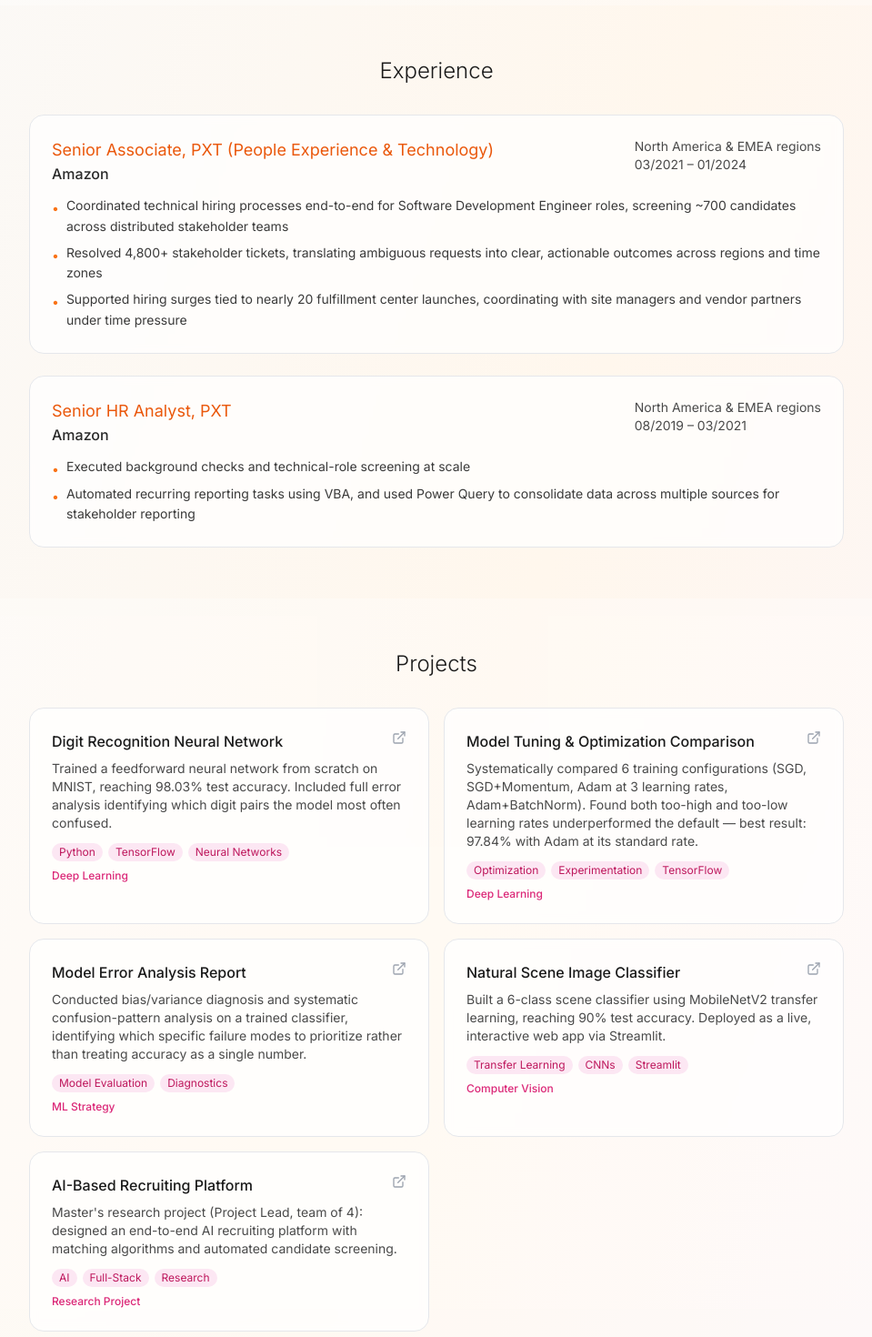
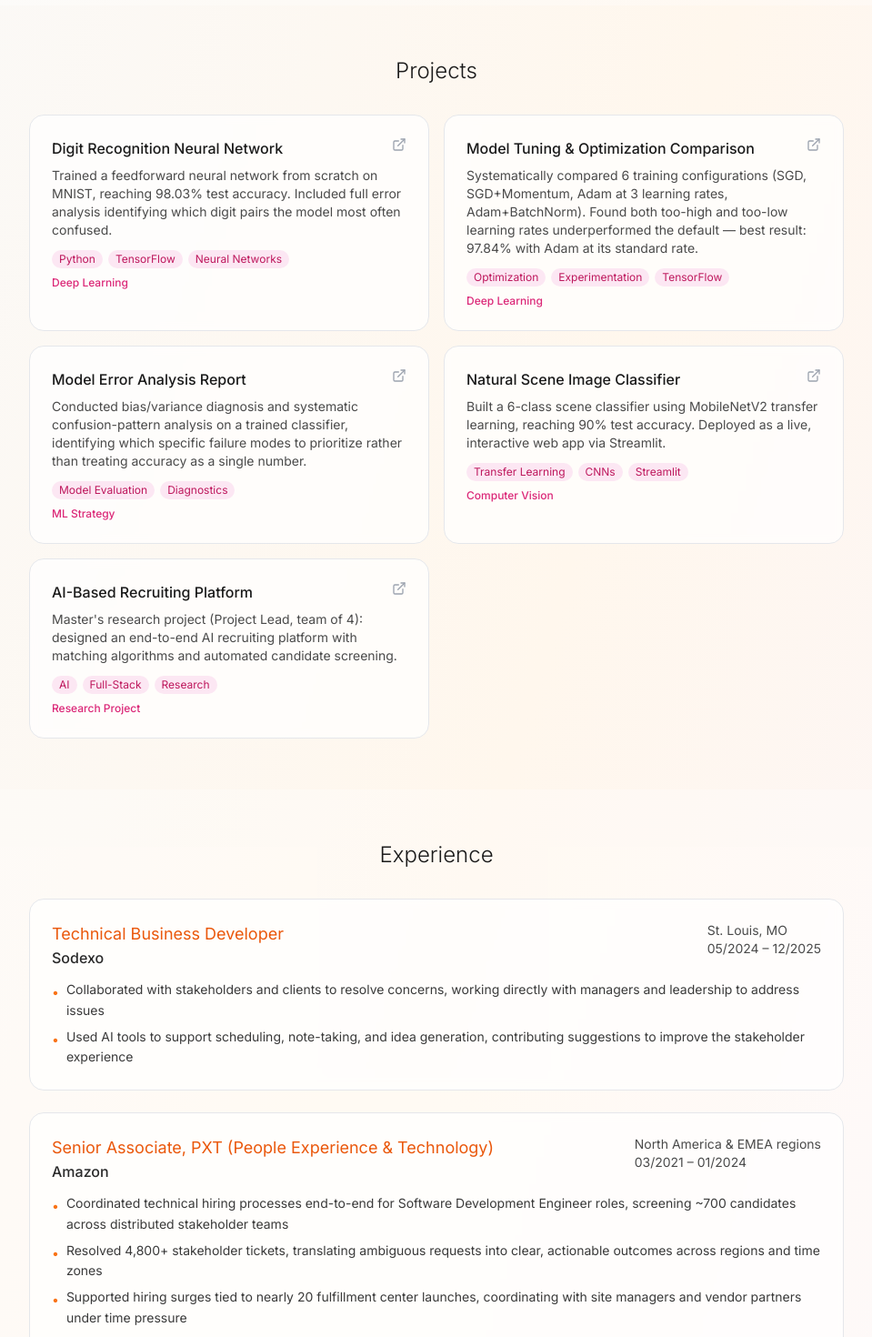
Before and after one commit to keerthishalom-git/my-portfolio, a React (Create React App) app: page / in a window 1280 px wide. Shown: the part 1020-2490 px from the top of the page at 91% size, without its empty margins (160-1119 px from the left). Built offline with nearby package versions, Linux system fonts and the light colour scheme.

Commit message:
Update App.js

```diff
--- a/src/App.js
+++ b/src/App.js
@@ -27,6 +27,16 @@
   ];
 
   const experiences = [
+    {
+      title: "Technical Business Developer",
+      company: "Sodexo",
+      location: "St. Louis, MO",
+      period: "05/2024 – 12/2025",
+      highlights: [
+        "Collaborated with stakeholders and clients to resolve concerns, working directly with managers and leadership to address issues",
+        "Used AI tools to support scheduling, note-taking, and idea generation, contributing suggestions to improve the stakeholder experience"
+      ]
+    },
     {
       title: "Senior Associate, PXT (People Experience & Technology)",
       company: "Amazon",
@@ -118,7 +128,7 @@
         <div className="max-w-5xl mx-auto px-6 py-3 flex justify-between items-center">
           <div className="text-lg tracking-wider" style={{ fontWeight: 600, color: '#1a1a1a' }}>KS</div>
           <div className="flex gap-6 text-sm" style={{ color: '#2a2a2a' }}>
-            {['About', 'Experience', 'Projects', 'Skills', 'Leadership', 'Certifications', 'Contact'].map((item) => (
+            {['About', 'Projects', 'Experience', 'Skills', 'Leadership', 'Certifications', 'Contact'].map((item) => (
               <a
                 key={item}
                 href={'#' + item.toLowerCase()}
@@ -204,37 +214,7 @@
         </div>
       </section>
 
-      <section id="experience" className="relative z-10 py-14 px-6">
-        <div className="max-w-4xl mx-auto">
-          <h2 className="text-2xl mb-8 text-center" style={{ fontWeight: 300, color: '#1a1a1a' }}>Experience</h2>
-          <div className="space-y-6">
-            {experiences.map((exp, idx) => (
-              <div key={idx} className="p-6 rounded-2xl bg-white/70 backdrop-blur-sm border border-gray-200 hover:border-orange-400 transition-all duration-300">
-                <div className="flex flex-col md:flex-row md:justify-between md:items-start gap-2 mb-3">
-                  <div>
-                    <h3 className="text-lg text-orange-600" style={{ fontWeight: 400 }}>{exp.title}</h3>
-                    <p className="text-base" style={{ color: '#2a2a2a', fontWeight: 500 }}>{exp.company}</p>
-                  </div>
-                  <div className="text-sm" style={{ color: '#4a4a4a' }}>
-                    <p>{exp.location}</p>
-                    <p>{exp.period}</p>
-                  </div>
-                </div>
-                <ul className="space-y-1.5" style={{ color: '#3a3a3a' }}>
-                  {exp.highlights.map((highlight, i) => (
-                    <li key={i} className="flex gap-2 text-sm">
-                      <span className="text-orange-500 mt-1">&bull;</span>
-                      <span className="leading-relaxed">{highlight}</span>
-                    </li>
-                  ))}
-                </ul>
-              </div>
-            ))}
-          </div>
-        </div>
-      </section>
-
-      <section id="projects" className="relative z-10 py-14 px-6 bg-white/30">
+      <section id="projects" className="relative z-10 py-14 px-6">
         <div className="max-w-4xl mx-auto">
           <h2 className="text-2xl mb-8 text-center" style={{ fontWeight: 300, color: '#1a1a1a' }}>Projects</h2>
           <div className="grid md:grid-cols-2 gap-4">
@@ -260,6 +240,36 @@
                 </div>
                 <p className="text-xs text-pink-600" style={{ fontWeight: 500 }}>{project.type}</p>
               </a>
+            ))}
+          </div>
+        </div>
+      </section>
+
+      <section id="experience" className="relative z-10 py-14 px-6 bg-white/30">
+        <div className="max-w-4xl mx-auto">
+          <h2 className="text-2xl mb-8 text-center" style={{ fontWeight: 300, color: '#1a1a1a' }}>Experience</h2>
+          <div className="space-y-6">
+            {experiences.map((exp, idx) => (
+              <div key={idx} className="p-6 rounded-2xl bg-white/70 backdrop-blur-sm border border-gray-200 hover:border-orange-400 transition-all duration-300">
+                <div className="flex flex-col md:flex-row md:justify-between md:items-start gap-2 mb-3">
+                  <div>
+                    <h3 className="text-lg text-orange-600" style={{ fontWeight: 400 }}>{exp.title}</h3>
+                    <p className="text-base" style={{ color: '#2a2a2a', fontWeight: 500 }}>{exp.company}</p>
+                  </div>
+                  <div className="text-sm" style={{ color: '#4a4a4a' }}>
+                    <p>{exp.location}</p>
+                    <p>{exp.period}</p>
+                  </div>
+                </div>
+                <ul className="space-y-1.5" style={{ color: '#3a3a3a' }}>
+                  {exp.highlights.map((highlight, i) => (
+                    <li key={i} className="flex gap-2 text-sm">
+                      <span className="text-orange-500 mt-1">&bull;</span>
+                      <span className="leading-relaxed">{highlight}</span>
+                    </li>
+                  ))}
+                </ul>
+              </div>
             ))}
           </div>
         </div>
```
